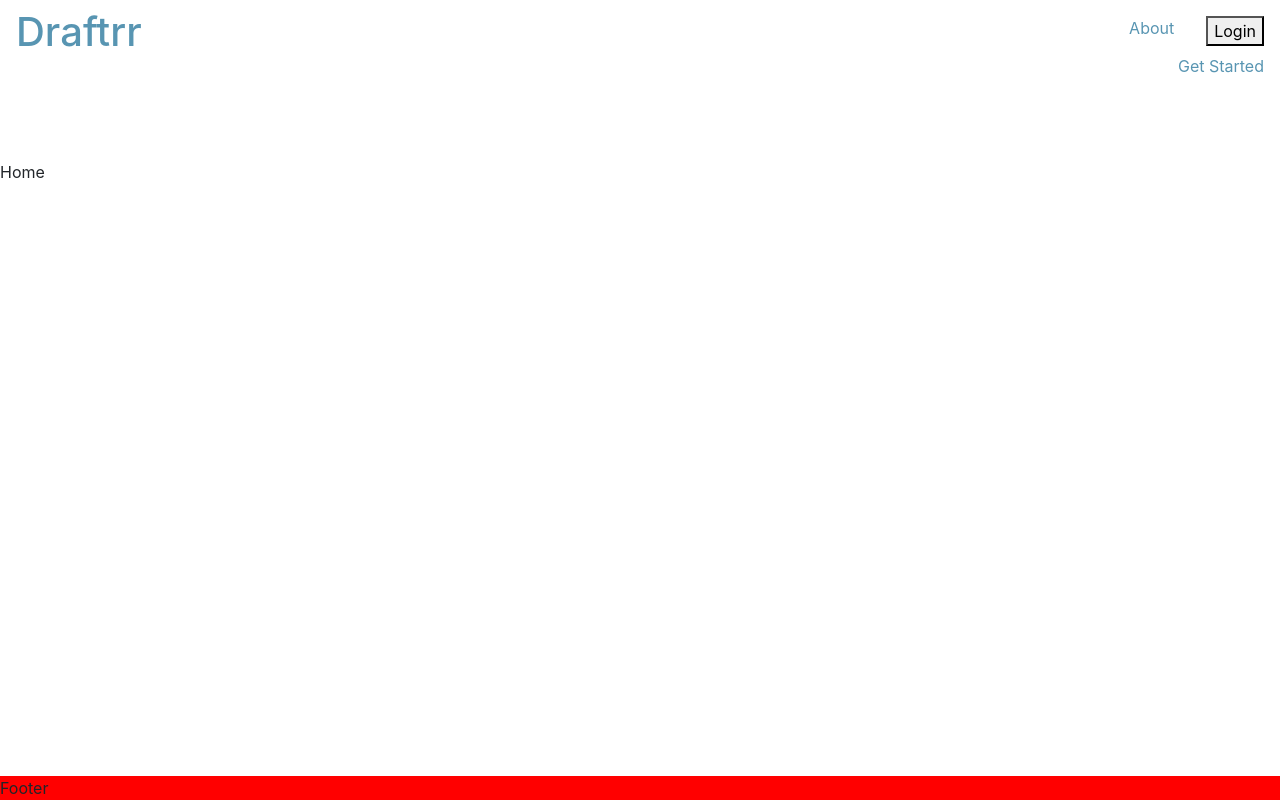
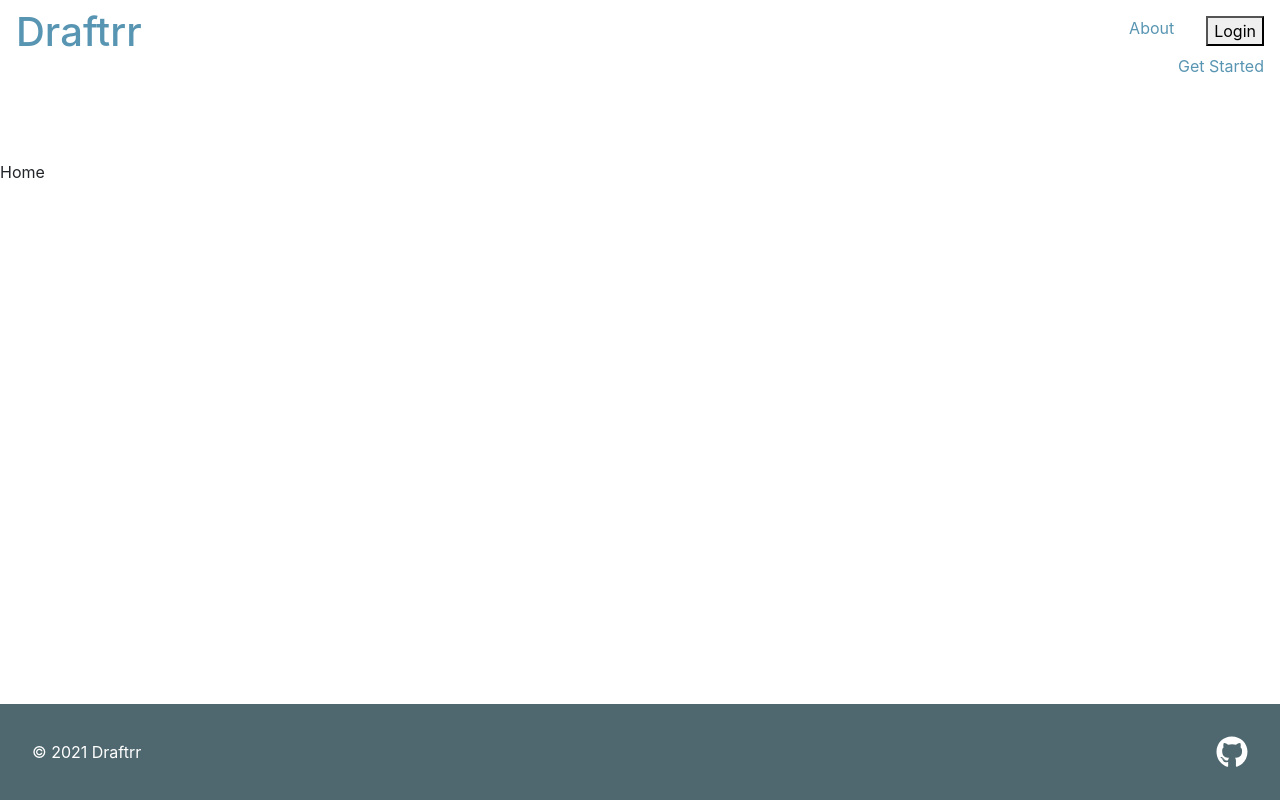
Before and after one commit to theMVPshop/DT02, a React (Create React App) app in the folder draftrr-react/: page / in a window 1280 px wide. Built offline with nearby package versions, Linux system fonts and the light colour scheme; what netlify-identity-widget would draw is missing.

Commit message:
styled footer

```diff
--- a/draftrr-react/src/components/Footer/Footer.jsx
+++ b/draftrr-react/src/components/Footer/Footer.jsx
@@ -1,9 +1,12 @@
+import { FaGithub } from "react-icons/fa"
+
 import "./Footer.scss"
 
 export const Footer = () => {
     return (
-        <footer>
-            Footer
+        <footer className="flex">
+            <div>© {new Date().getFullYear()} Draftrr</div>
+            <FaGithub style={{fontSize: "2em"}} />
         </footer>
     )
 }
--- a/draftrr-react/src/components/Footer/Footer.scss
+++ b/draftrr-react/src/components/Footer/Footer.scss
@@ -3,5 +3,15 @@ footer {
     width: 100%;
     bottom: 0;
     left: 0;
-    background: red;
+    background: #4F686F;
+    padding: 2em;
+    color: white;
+    display: flex;
+    flex-direction: row;
 }
+
+.flex {
+    display: flex;
+    justify-content: space-between;
+    align-items: center;
+}
--- a/draftrr-react/src/components/Header/Header.jsx
+++ b/draftrr-react/src/components/Header/Header.jsx
@@ -7,8 +7,7 @@ import "./Header.scss"
 
 export const Header = () => {
     return (
-        <header className="pt-2 d-flex justify-content-end"
- >
+        <header className="pt-2 d-flex justify-content-end">
             <Link className="container pl-3" to="/">
                 <h1>Draftrr</h1>
             </Link>
```
